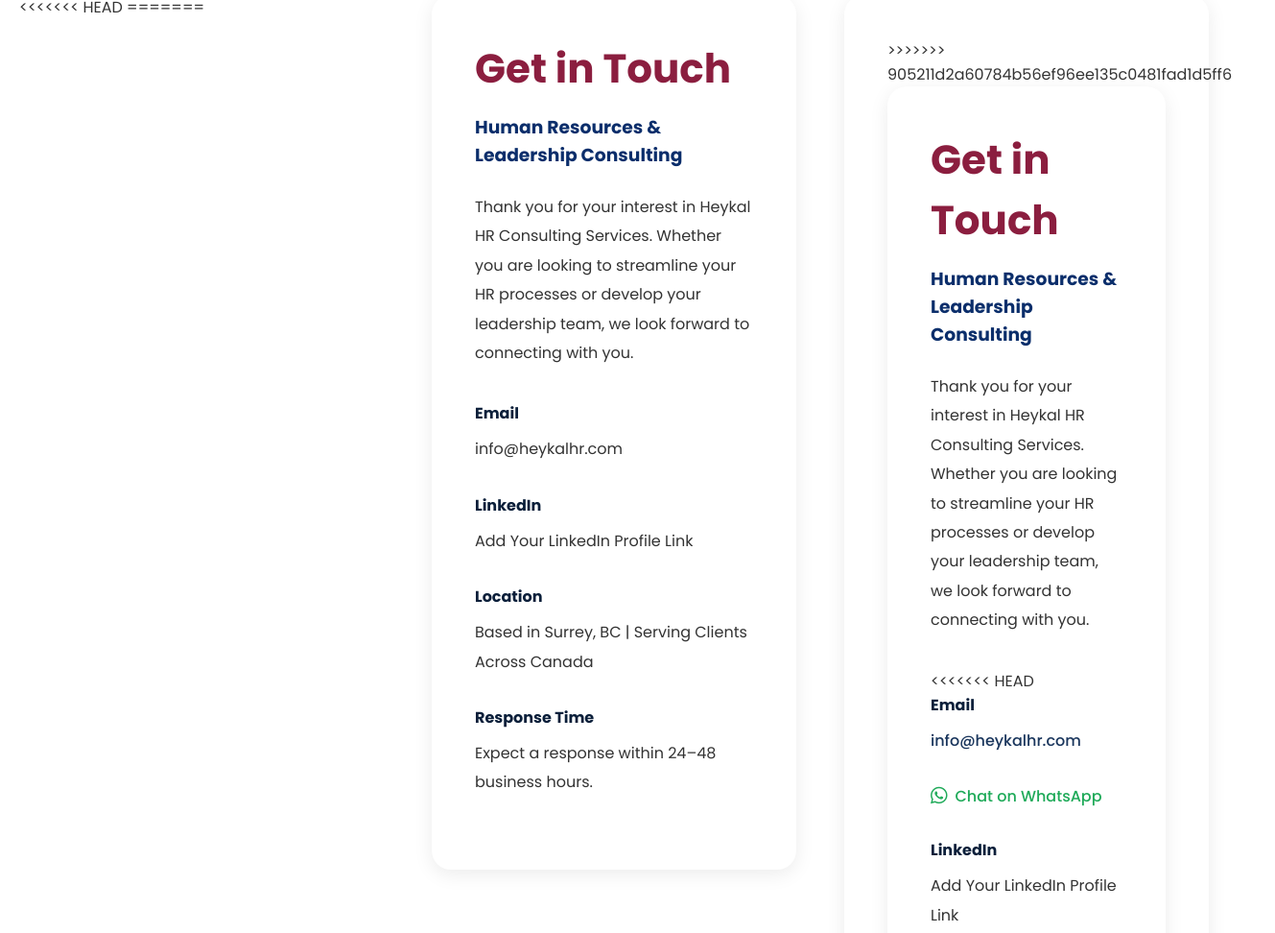
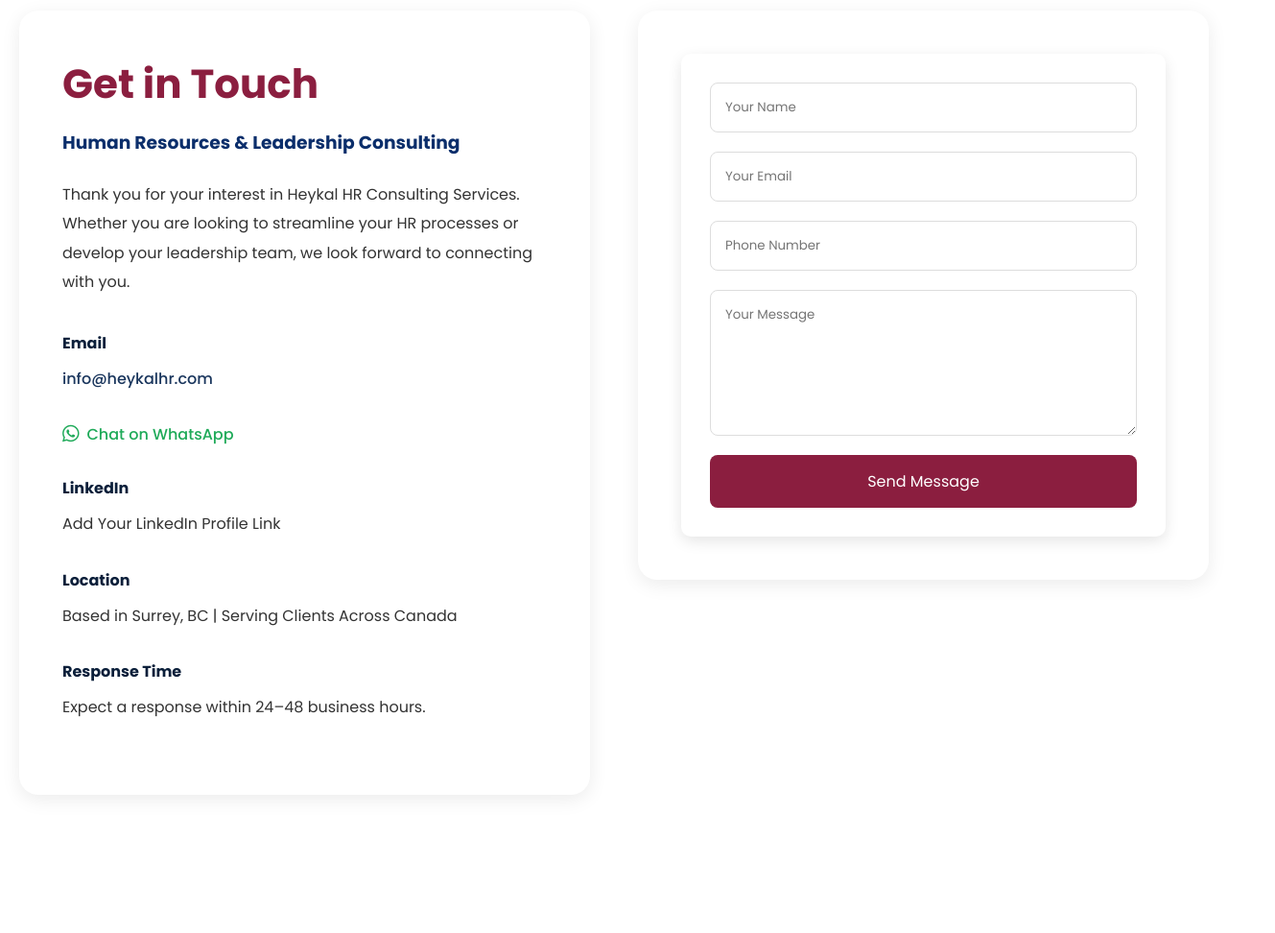
Before and after one commit to steveabrahammathew/heykalhr, a plain HTML site: page contact.html in a window 1280 px wide. Shown: the part 395-1367 px from the top of the page at 96% size, 1329 px wide, since content can reach past the window. After the commit the page ends 1303 px from the top, so only its background shows below. Drawn offline with Linux system fonts and the light colour scheme.

Commit message:
updated index and image and other files

```diff
--- a/contact.html
+++ b/contact.html
@@ -32,8 +32,6 @@
   </section>
 
  <section class="contact-wrapper">
-<<<<<<< HEAD
-=======
 
   <!-- LEFT SIDE -->
   <div class="contact-info">
@@ -54,72 +52,6 @@
 
       <div class="contact-box">
 
-        <h4>Email</h4>
-
-        <p>
-          info@heykalhr.com
-        </p>
-
-      </div>
-
-      <div class="contact-box">
-
-        <h4>LinkedIn</h4>
-
-        <p>
-          Add Your LinkedIn Profile Link
-        </p>
-
-      </div>
-
-      <div class="contact-box">
-
-        <h4>Location</h4>
-
-        <p>
-          Based in Surrey, BC | Serving Clients Across Canada
-        </p>
-
-      </div>
-
-      <div class="contact-box">
-
-        <h4>Response Time</h4>
-
-        <p>
-          Expect a response within 24–48 business hours.
-        </p>
-
-      </div>
-
-    </div>
-
-  </div>
-
-  <!-- RIGHT SIDE FORM -->
-  <div class="contact-form-box">
->>>>>>> 905211d2a60784b56ef96ee135c0481fad1d5ff6
-
-  <!-- LEFT SIDE -->
-  <div class="contact-info">
-
-    <h2>Get in Touch</h2>
-
-    <h3>
-      Human Resources & Leadership Consulting
-    </h3>
-
-    <p>
-      Thank you for your interest in Heykal HR Consulting Services.
-      Whether you are looking to streamline your HR processes or
-      develop your leadership team, we look forward to connecting with you.
-    </p>
-
-    <div class="contact-details">
-
-      <div class="contact-box">
-
-<<<<<<< HEAD
         <h4>Email</h4>
 
         <p>
@@ -191,8 +123,6 @@
 
 </form>
 
-=======
->>>>>>> 905211d2a60784b56ef96ee135c0481fad1d5ff6
   </div>
 
 </section>
--- a/css/style.css
+++ b/css/style.css
@@ -14,11 +14,7 @@
 
 header{
   background:#ffffff;
-<<<<<<< HEAD
   padding:8px 50px;
-=======
-  padding:2px 50px;
->>>>>>> 905211d2a60784b56ef96ee135c0481fad1d5ff6
   box-shadow:0 2px 10px rgba(0,0,0,0.05);
 }
 
@@ -53,11 +49,7 @@
     color: #8B1E3F;
 }
 
-<<<<<<< HEAD
 /* .nav-btn {
-=======
-.nav-btn {
->>>>>>> 905211d2a60784b56ef96ee135c0481fad1d5ff6
     background-color: #8B1E3F;
     color: white;
     padding: 8px 20px;
@@ -68,7 +60,6 @@
 
 .nav-btn:hover {
     background-color: #6f172f;
-<<<<<<< HEAD
     color: white;
 } */
 
@@ -85,8 +76,6 @@
   background-color: #0d2a54; /* Matches your nav link color */
   border-radius: 2px;
   transition: 0.3s;
-=======
->>>>>>> 905211d2a60784b56ef96ee135c0481fad1d5ff6
 }
 
 .hero{
@@ -274,7 +263,6 @@
   }
 }
 
-}
 .testimonial-section{
   display:flex;
   gap:30px;
@@ -917,7 +905,6 @@
 
 .contact-form-box button:hover{
   background:#6f172f;
-<<<<<<< HEAD
 }
 
 .whatsapp-link {
@@ -938,6 +925,4 @@
 .whatsapp-link:hover {
   color: #168f4a;
   transform: translateY(-1px);
-=======
->>>>>>> 905211d2a60784b56ef96ee135c0481fad1d5ff6
 }
```
Also changed, not shown: images/sheba thomas pic.jpeg.
